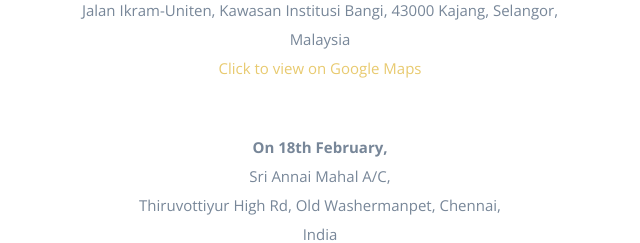
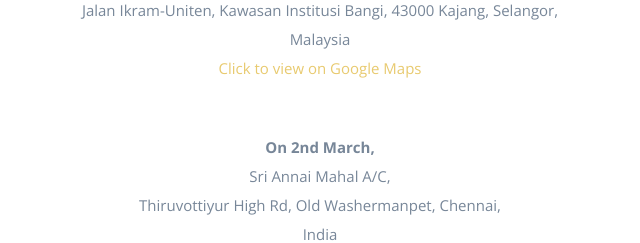
Before and after one commit to mermaidkiss/mermaidkiss.github.io, a website: page index.html in a window 1280 px wide. Shown: the part 4400-4643 px from the top of the page, 320-960 px from the left. Drawn offline with nearby package versions, Linux system fonts and the light colour scheme; some packages are replaced by stand-ins of ours; files whose address does not match are found by name.

Commit message:
update event dates

```diff
--- a/index.html
+++ b/index.html
@@ -414,7 +414,7 @@
             <a href="https://maps.app.goo.gl/jww7kahfF5RXgFpP8" target="_blank">
                 Click to view on Google Maps</a></p>
         <br>
-        <p><strong>On 18th February,</strong><br>
+        <p><strong>On 2nd March,</strong><br>
             Sri Annai Mahal A/C,<br>Thiruvottiyur High Rd, Old Washermanpet, Chennai,<br>India<br>
             <a href="https://maps.app.goo.gl/584cRW7ztMhdUB3s9" target="_blank">
                 Click to view on Google Maps</a></p>
```
